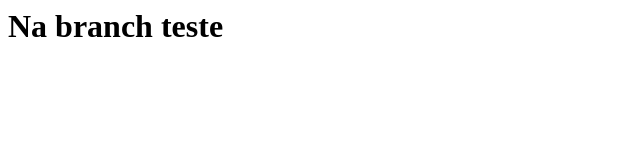
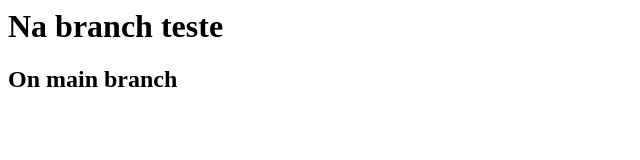
Before and after one commit to yornellas/gama-no-github, a plain HTML site: page index.html in a window 1280 px wide. Shown: the whole page, without its empty margins (0-640 px from the left). Drawn offline with Linux system fonts and the light colour scheme.

Commit message:
Update index after merge

```diff
--- a/index.html
+++ b/index.html
@@ -1 +1,3 @@
 <h1>Na branch teste</h1>
+
+<h2>On main branch</h2>
```
